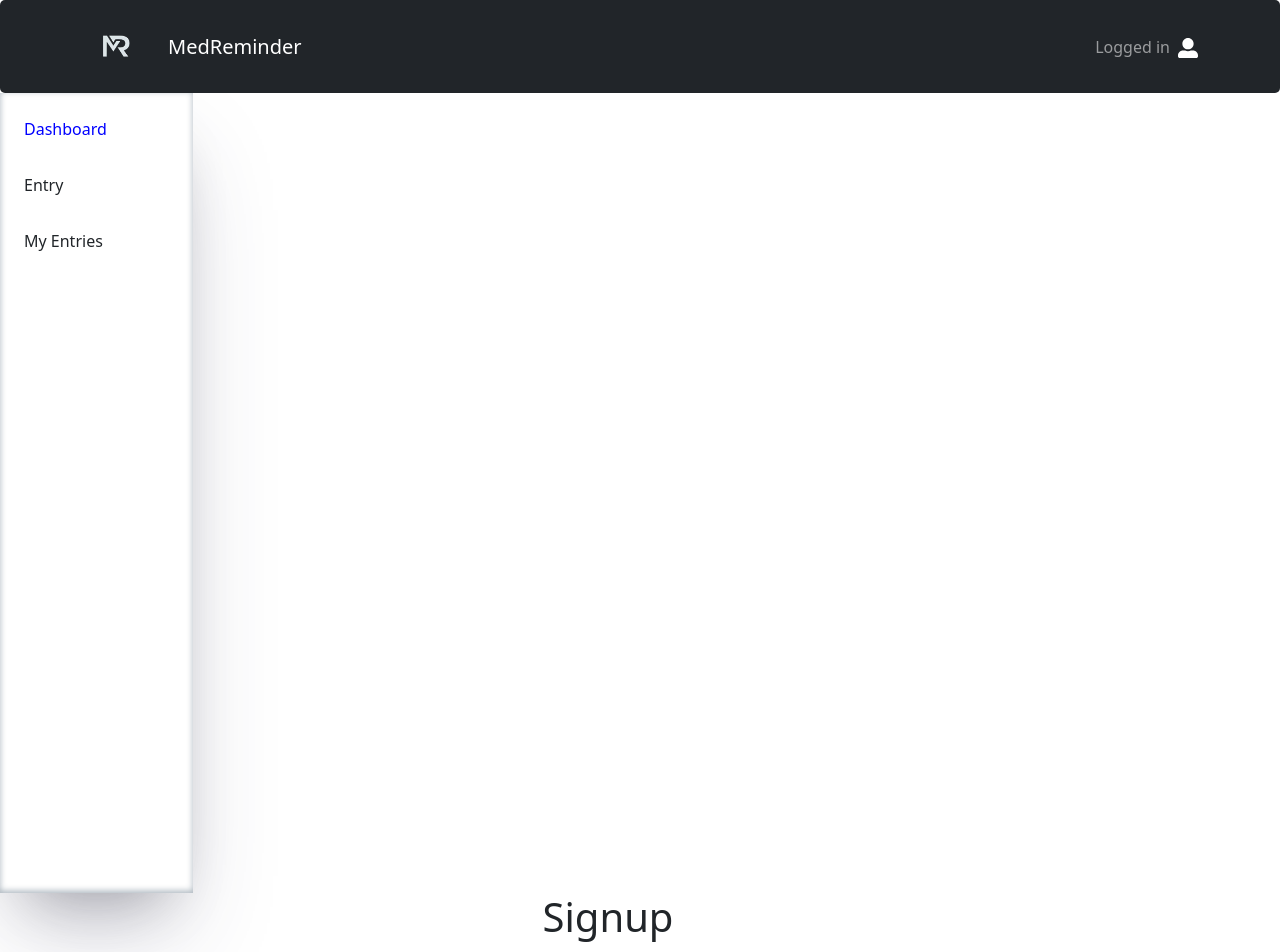
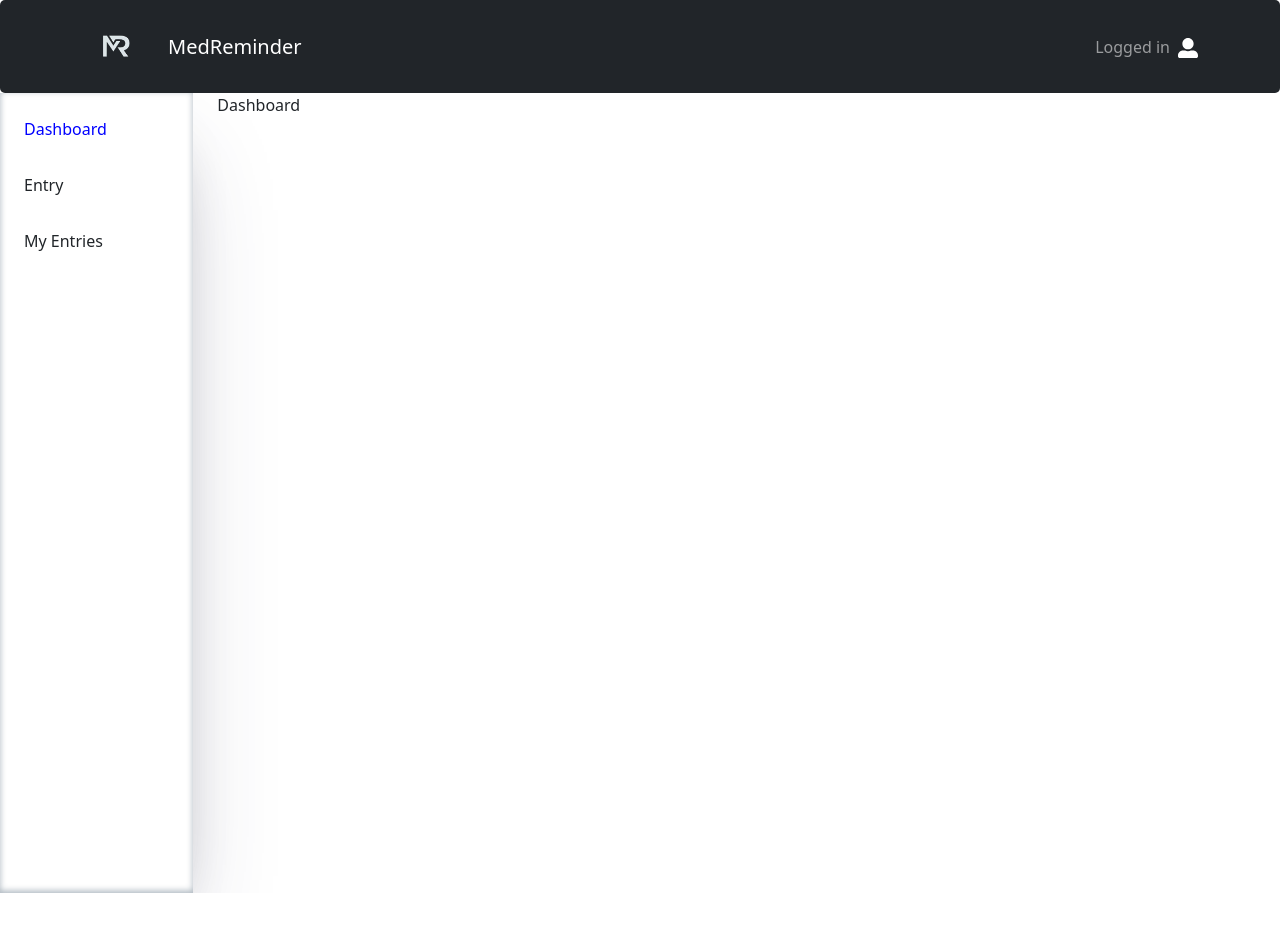
Before and after one commit to medRemind-23/medRemind-Website, a React (Vite) app: page / in a window 1280 px wide. Shown: the top 952 px of the page. After the commit the page ends 893 px from the top, so only its background shows below. Built offline with nearby package versions, Linux system fonts and the light colour scheme.

Commit message:
FireBase intergration Corrected

```diff
--- a/src/App.jsx
+++ b/src/App.jsx
@@ -19,7 +19,7 @@ function App() {
             <NavigationBar />
           </Col>
           <Col ld={12}>
-            <SignUp />
+            <Router />
           </Col>
         </Row>
       </AuthProvider>
```
